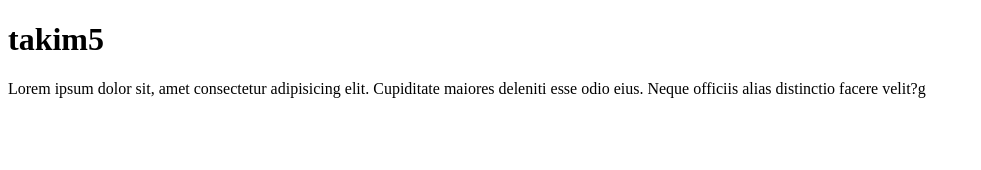
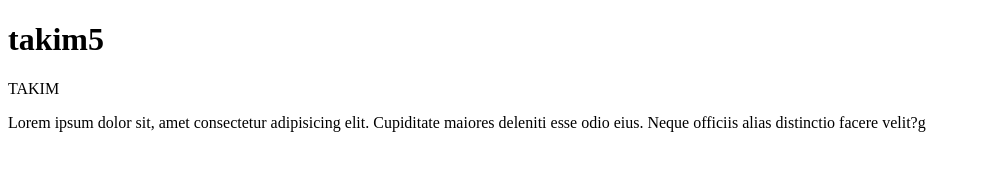
Before and after one commit to TakimTinu/First-project, a plain HTML site: page index.html in a window 1280 px wide. Shown: the whole page, without its empty margins (0-981 px from the left). Drawn offline with Linux system fonts and the light colour scheme.

Commit message:
Update index.html

```diff
--- a/index.html
+++ b/index.html
@@ -7,6 +7,7 @@
 </head>
 <body>
     <h1>takim5</h1>
+    <P>TAKIM</P>
     <p>Lorem ipsum dolor sit, amet consectetur adipisicing elit. Cupiditate maiores deleniti esse odio eius. Neque officiis alias distinctio facere velit?g</p>
 </body>
 </html>
```
